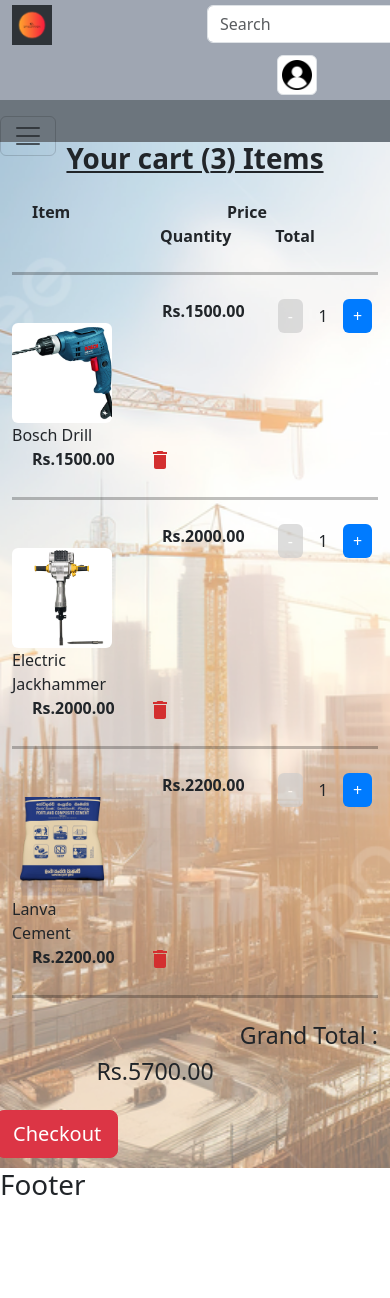
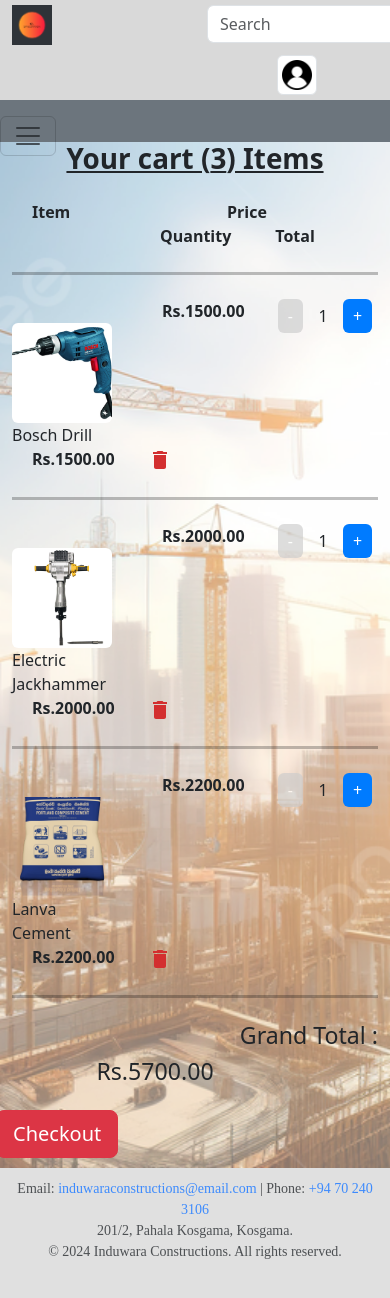
Before and after one commit to Dandy1025/Induwara-Cunstruction, a React (Vite) app in the folder frontend/: page /cartpage in a window 390 px wide. Shown: the top 1298 px of the page. Before the commit the page ends 1209 px from the top, so only its background shows below. Built offline with nearby package versions, Linux system fonts and the light colour scheme.

Commit message:
Add the footer and changed the bg in header

```diff
--- a/frontend/src/component/footer.jsx
+++ b/frontend/src/component/footer.jsx
@@ -1,11 +1,17 @@
 import React from 'react'
+import "../style/footerstyle.css"
 
 function Footer() {
   return (
     <div>
-      <h1>Footer</h1>
+      <fieldset className="footer-fieldset">
+        <p>
+          Email: <a href='' className="footer-link">induwaraconstructions@email.com</a> | Phone: <a href='' className="footer-link">+94 70 240 3106 </a><br/>
+          201/2, Pahala Kosgama, Kosgama. <br/>
+          &copy; 2024 Induwara Constructions. All rights reserved.
+        </p>
+      </fieldset>
     </div>
   )
 }
-
 export default Footer
--- a/frontend/src/component/header.jsx
+++ b/frontend/src/component/header.jsx
@@ -10,7 +10,7 @@
 
 const Header = () => {
   return (
-    <Container style={{ maxWidth: "100%", backgroundColor:"#9FA6B2" }}>
+    <Container style={{ maxWidth: "100%", backgroundColor:"#D9D9D9" }}>
       <Row>
         <Col xs={6} md={6} lg={2}>
           <Image style={{ height: 40, marginTop: 5, marginBottom: 5 }} src={logoImg} />
--- /dev/null
+++ b/frontend/src/style/footerstyle.css
@@ -0,0 +1,30 @@
+.footer-fieldset {
+    width: 100%;
+    height: 130px;
+    background-color: #D9D9D9;
+    opacity: 80%;
+    text-align: center;
+    font-family: "poppins";
+    font-size: 18px;
+    box-sizing: border-box;
+    padding: 20px;
+  }
+
+  .footer-link {
+    text-decoration: none;
+  }
+
+
+  @media (max-width: 768px) {
+    .footer-fieldset {
+      font-size: 16px;
+      padding: 15px;
+    }
+  }
+
+  @media (max-width: 480px) {
+    .footer-fieldset {
+      font-size: 14px;
+      padding: 10px;
+    }
+  }
```
